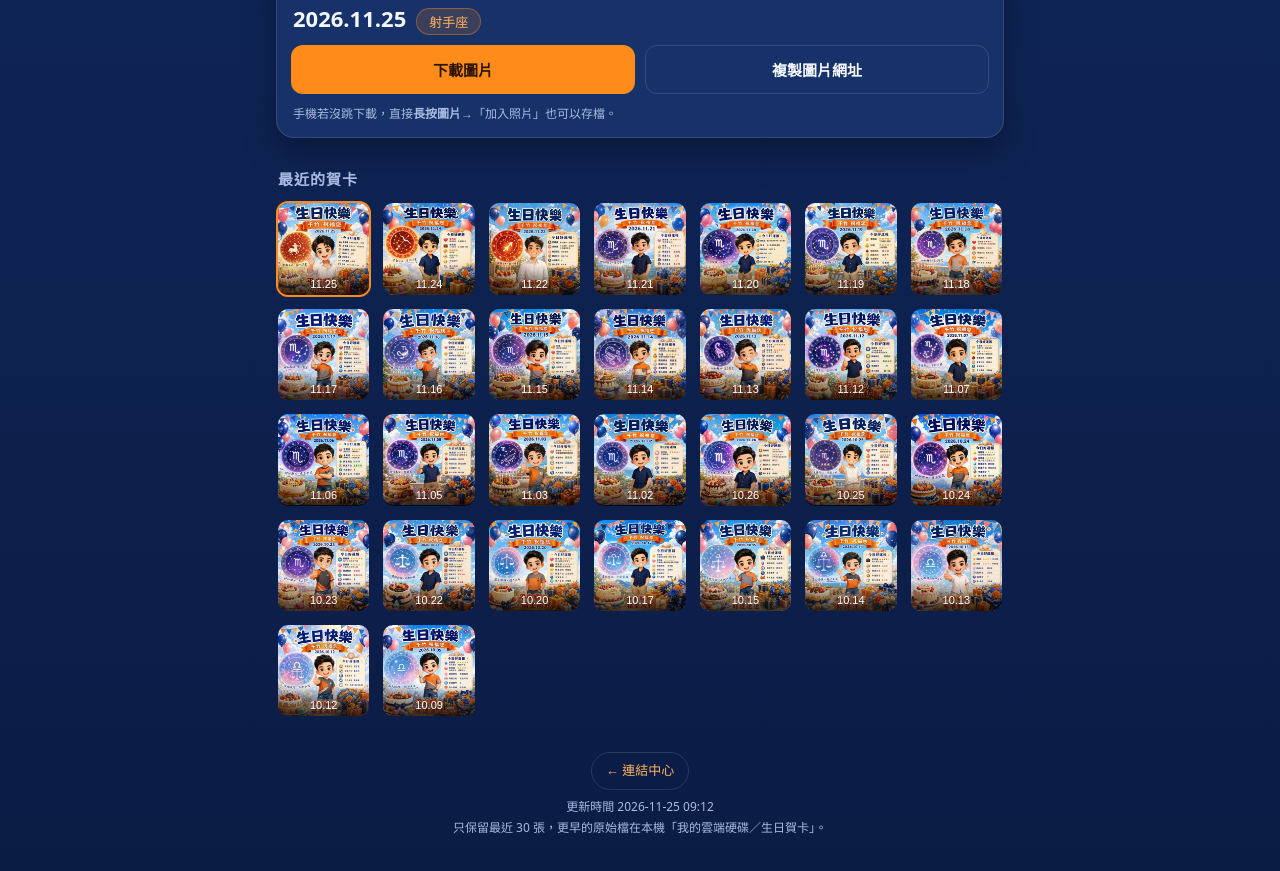
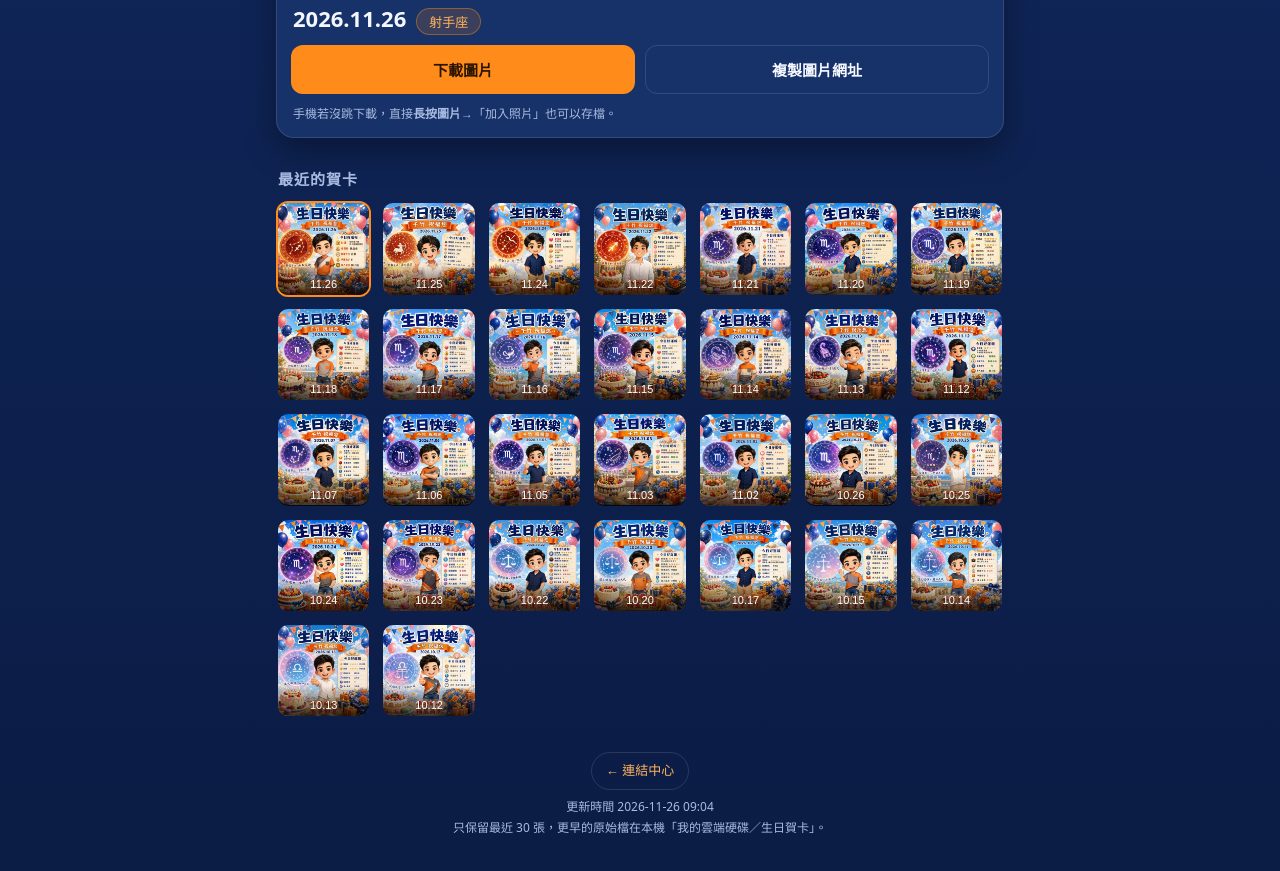
Before and after one commit to CharlieWang0012/line-image-host, a plain HTML site: page index.html in a window 1280 px wide. Shown: the part 831-1702 px from the top of the page. Drawn offline with Linux system fonts and the light colour scheme.

Commit message:
birthday card site 2026-11-26

```diff
--- a/index.html
+++ b/index.html
@@ -94,7 +94,7 @@
 
   <footer>
     <a class="home" href="https://charliewang0012.github.io/">← 連結中心</a><br>
-    更新時間 2026-11-25 09:12<br>
+    更新時間 2026-11-26 09:04<br>
     只保留最近 30 張，更早的原始檔在本機「我的雲端硬碟／生日賀卡」。
   </footer>
 </div>
@@ -102,6 +102,7 @@
 
 <script>
 const CARDS = [
+{day:"2026.11.26",raw:"20261126",z:"射手座",kind:"img",full:"bday/bday-20261126.jpg",thumb:"bday/thumb-20261126.jpg"},
 {day:"2026.11.25",raw:"20261125",z:"射手座",kind:"img",full:"bday/bday-20261125.jpg",thumb:"bday/thumb-20261125.jpg"},
 {day:"2026.11.24",raw:"20261124",z:"射手座",kind:"img",full:"bday/bday-20261124.jpg",thumb:"bday/thumb-20261124.jpg"},
 {day:"2026.11.22",raw:"20261122",z:"射手座",kind:"img",full:"bday/bday-20261122.jpg",thumb:"bday/thumb-20261122.jpg"},
@@ -130,8 +131,7 @@ const CARDS = [
 {day:"2026.10.15",raw:"20261015",z:"天秤座",kind:"img",full:"bday/bday-20261015.jpg",thumb:"bday/thumb-20261015.jpg"},
 {day:"2026.10.14",raw:"20261014",z:"天秤座",kind:"img",full:"bday/bday-20261014.jpg",thumb:"bday/thumb-20261014.jpg"},
 {day:"2026.10.13",raw:"20261013",z:"天秤座",kind:"img",full:"bday/bday-20261013.jpg",thumb:"bday/thumb-20261013.jpg"},
-{day:"2026.10.12",raw:"20261012",z:"天秤座",kind:"img",full:"bday/bday-20261012.jpg",thumb:"bday/thumb-20261012.jpg"},
-{day:"2026.10.09",raw:"20261009",z:"天秤座",kind:"img",full:"bday/bday-20261009.jpg",thumb:"bday/thumb-20261009.jpg"}
+{day:"2026.10.12",raw:"20261012",z:"天秤座",kind:"img",full:"bday/bday-20261012.jpg",thumb:"bday/thumb-20261012.jpg"}
 ];
 const SITE = "https://charliewang0012.github.io/line-image-host/";
 const hero = document.getElementById('hero'), dEl = document.getElementById('d'),
```
Also changed, not shown: bday/bday-20261009.jpg (deleted), bday/bday-20261126.jpg (added), bday/thumb-20261009.jpg (deleted), bday/thumb-20261126.jpg (added).
